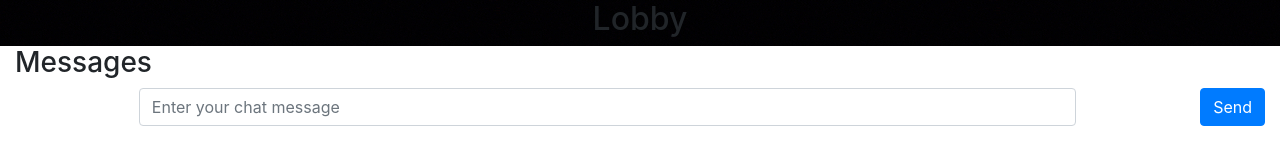
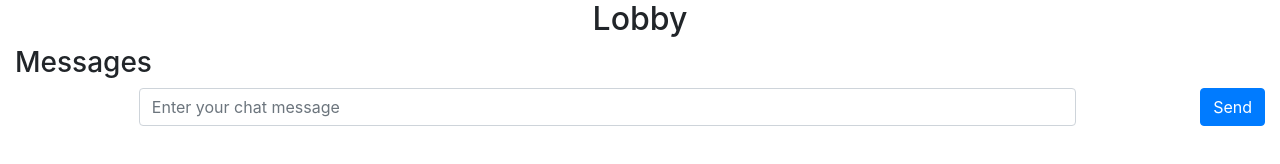
Before and after one commit to Drew-Austin/reversi, a website: page public/lobby.html in a window 1280 px wide. Drawn offline with nearby package versions, Linux system fonts and the light colour scheme; no server answers.

Commit message:
no message

```diff
--- a/public/lobby.html
+++ b/public/lobby.html
@@ -7,7 +7,7 @@
 	<title>Reversi Game Lobby</title>
 	<style>
 	#header-row	{
-		background-image:url('assets/images/black.png');
+		/*background-image:url('assets/images/black.png');*/
 	}
 </style>
 
```
